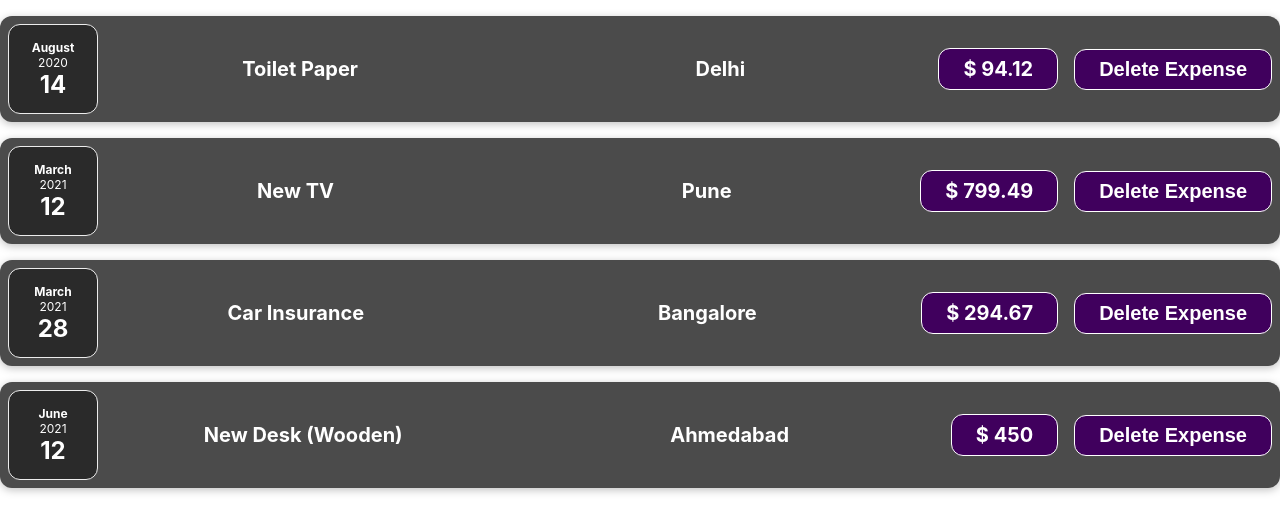
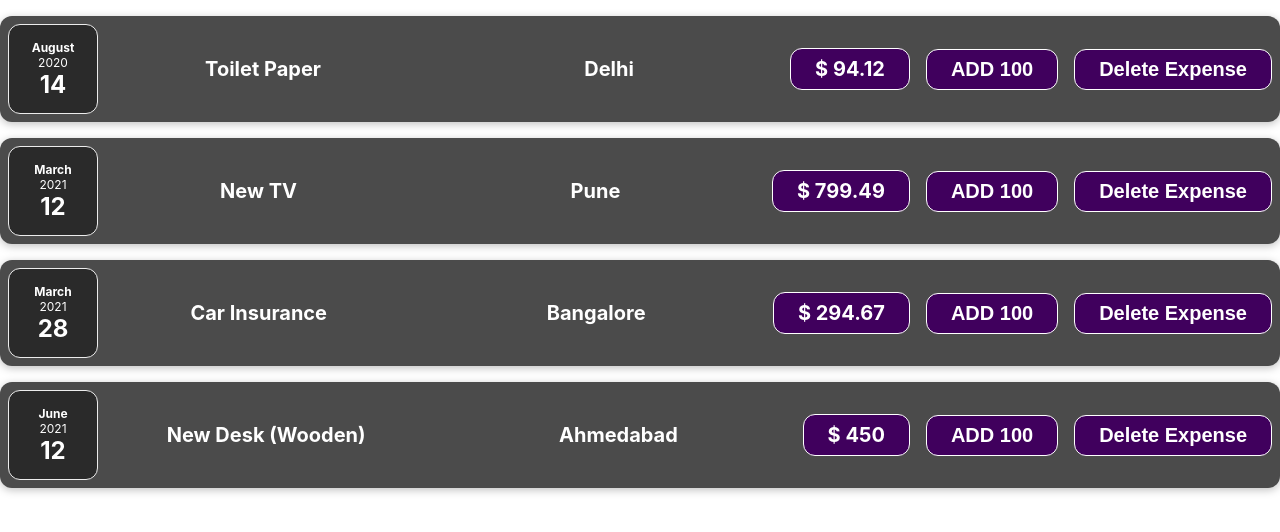
Before and after one commit to JaiminSheladiya/sharpener-practice, a React (Create React App) app in the folder first-react/: page / in a window 1280 px wide. Shown: the top 532 px of the page. Built offline with nearby package versions, Linux system fonts and the light colour scheme.

Commit message:
Manipulating the DOM - React States added

```diff
--- a/first-react/src/components/Expenses/ExpenseDetails.jsx
+++ b/first-react/src/components/Expenses/ExpenseDetails.jsx
@@ -1,4 +1,4 @@
-import React from 'react'
+import React, { useState } from 'react'
 import './ExpenseItem.css'
 const ExpenseDetails = ({
   title,
@@ -7,12 +7,22 @@ const ExpenseDetails = ({
   deleteItem,
   id
 }) => {
+
+  const [expense,setExpense] = useState(amount)
+
+
   return (
     <div className="expense-item__description">
       <h2>{title}</h2>
       <h2>{LocationOfExpenditure}</h2>
-      <div className="expense-item__price">$ {amount}</div>
-      <button onClick={()=>deleteItem(id)} className="expense-item__price">
+      <div className="expense-item__price">$ {expense}</div>
+      <button
+        onClick={() => setExpense((prev) => prev + 100)}
+        className="expense-item__price"
+      >
+        ADD 100
+      </button>
+      <button onClick={() => deleteItem(id)} className="expense-item__price">
         Delete Expense
       </button>
     </div>
```
